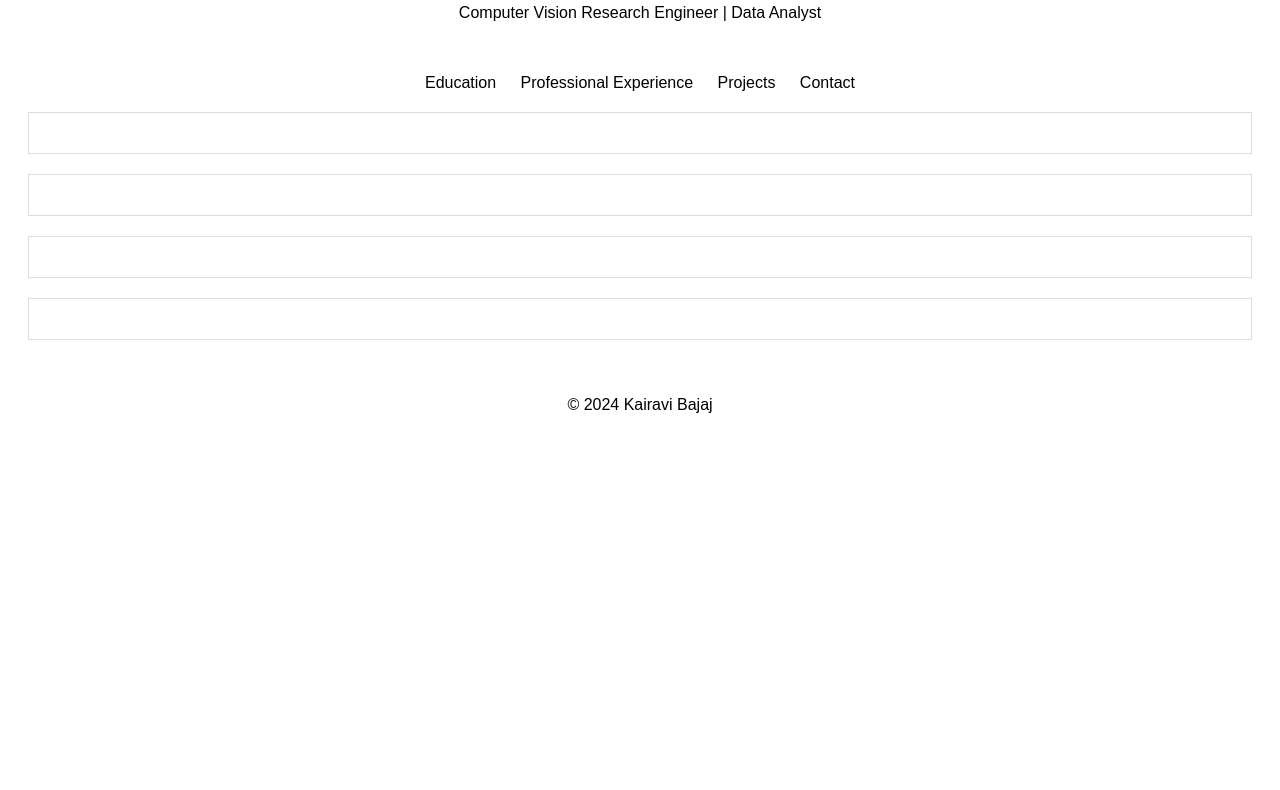
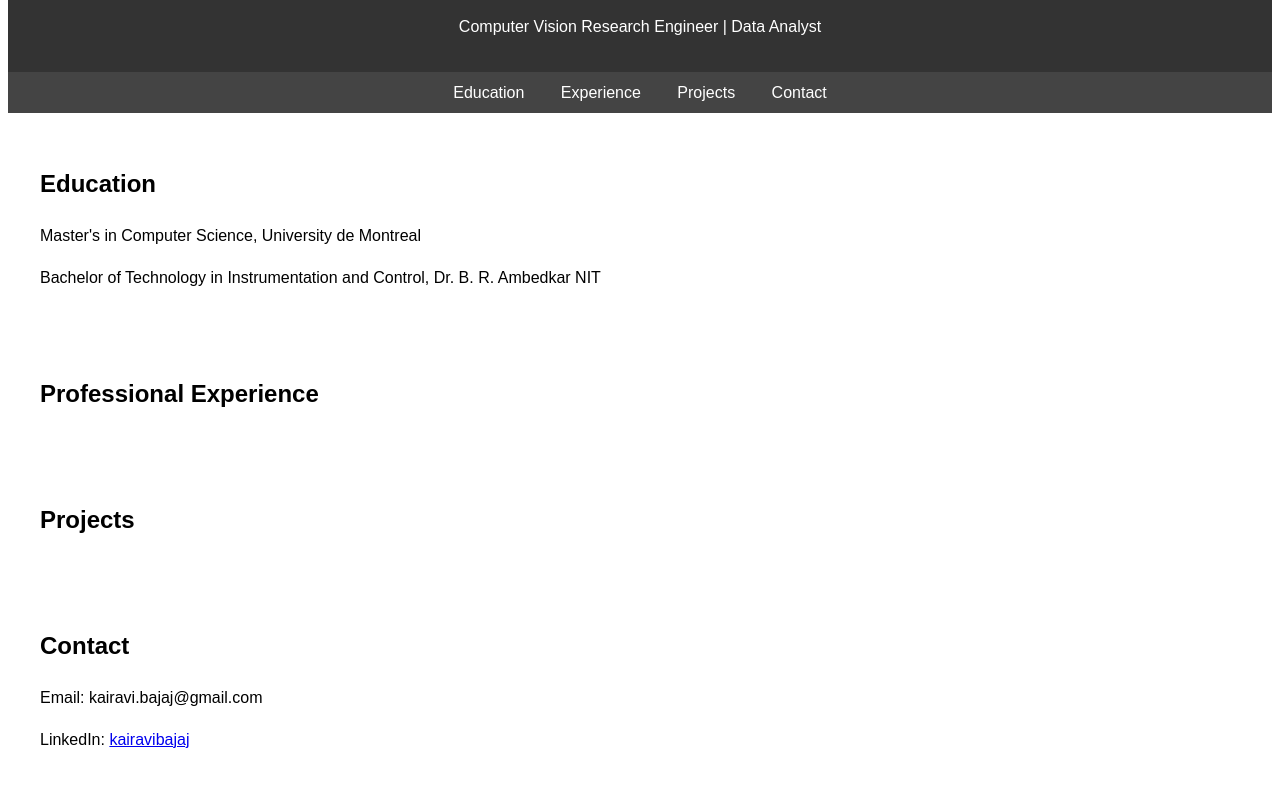
Before and after one commit to kairavibajaj/Portfolio, a plain HTML site: page index.html in a window 1280 px wide. Shown: the part 104-894 px from the top of the page. Before the commit the page ends 800 px from the top, so only its background shows below. Drawn offline with Linux system fonts and the light colour scheme.

Commit message:
Add files via upload

```diff
--- a/index.html
+++ b/index.html
@@ -1,8 +1,9 @@
 <!DOCTYPE html>
-<html>
+<html lang="en">
 <head>
-    <title>Kairavi Bajaj - Portfolio</title>
-    <link rel="stylesheet" type="text/css" href="style.css">
+    <meta charset="UTF-8">
+    <title>Kairavi Bajaj's Portfolio</title>
+    <link rel="stylesheet" href="style.css">
 </head>
 <body>
     <header>
@@ -13,26 +14,32 @@
     <nav>
         <ul>
             <li><a href="#education">Education</a></li>
-            <li><a href="#experience">Professional Experience</a></li>
+            <li><a href="#experience">Experience</a></li>
             <li><a href="#projects">Projects</a></li>
             <li><a href="#contact">Contact</a></li>
         </ul>
     </nav>
 
     <section id="education">
-        <!-- Education details here -->
+        <h2>Education</h2>
+        <p>Master's in Computer Science, University de Montreal</p>
+        <p>Bachelor of Technology in Instrumentation and Control, Dr. B. R. Ambedkar NIT</p>
     </section>
 
     <section id="experience">
-        <!-- Professional experience details here -->
+        <h2>Professional Experience</h2>
+        <!-- Add details of your experience here -->
     </section>
 
     <section id="projects">
-        <!-- Projects details here -->
+        <h2>Projects</h2>
+        <!-- Add details of your projects here -->
     </section>
 
     <section id="contact">
-        <!-- Contact details here -->
+        <h2>Contact</h2>
+        <p>Email: kairavi.bajaj@gmail.com</p>
+        <p>LinkedIn: <a href="https://www.linkedin.com/in/kairavibajaj/">kairavibajaj</a></p>
     </section>
 
     <footer>
--- a/style.css
+++ b/style.css
@@ -1,35 +1,46 @@
 body {
     font-family: Arial, sans-serif;
+    line-height: 1.6;
 }
 
 header {
+    background: #333;
+    color: #fff;
+    padding: 1rem 0;
     text-align: center;
-    padding: 20px;
 }
 
 nav ul {
-    list-style-type: none;
+    list-style: none;
+    background: #444;
+    text-align: center;
     padding: 0;
-    text-align: center;
+    margin: 0;
 }
 
 nav ul li {
     display: inline;
-    margin: 0 10px;
 }
 
 nav ul li a {
     text-decoration: none;
-    color: #000;
+    color: white;
+    padding: 0.5rem 1rem;
+    display: inline-block;
+}
+
+nav ul li a:hover {
+    background: #555;
 }
 
 section {
-    margin: 20px;
-    padding: 20px;
-    border: 1px solid #ddd;
+    padding: 1rem 2rem;
+    margin: 1rem 0;
 }
 
 footer {
     text-align: center;
-    padding: 20px;
+    padding: 1rem 0;
+    background: #333;
+    color: #fff;
 }
```
